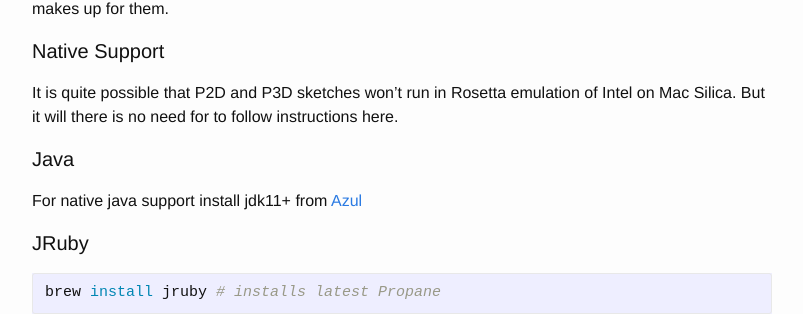
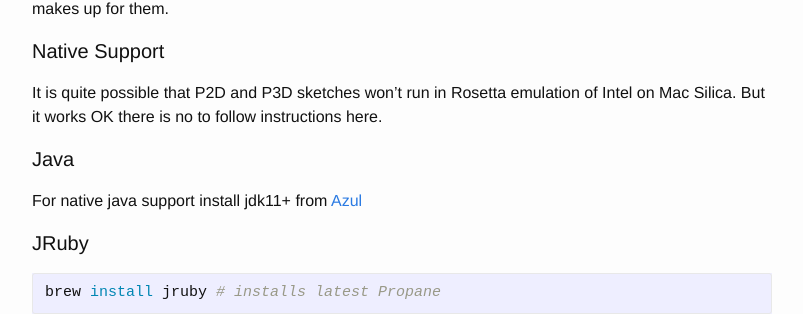
Before and after one commit to ruby-processing/propane, a Jekyll site: the page built from _posts/2021-01-25-getting-os-arm64.md, in a window 1280 px wide and 900 px high, scrolled down 595 px. Shown: the part 176-490 px from the top of the window, without its empty margins (238-1041 px from the left). Built offline with Jekyll 4.4.1, drawn with Linux system fonts in a browser that asks for light colours.

Commit message:
fix wording

```diff
--- a/_posts/2021-01-25-getting-os-arm64.md
+++ b/_posts/2021-01-25-getting-os-arm64.md
@@ -22,7 +22,7 @@ Although there are some drawbacks to using the Ruby version Processing (slower s
 
 #### Native Support ####
 
-It is quite possible that P2D and P3D sketches won't run in Rosetta emulation of Intel on Mac Silica. But it will there is no need for to follow instructions here.
+It is quite possible that P2D and P3D sketches won't run in Rosetta emulation of Intel on Mac Silica. But it works OK there is no to follow instructions here.
 
 #### Java ####
 
```
